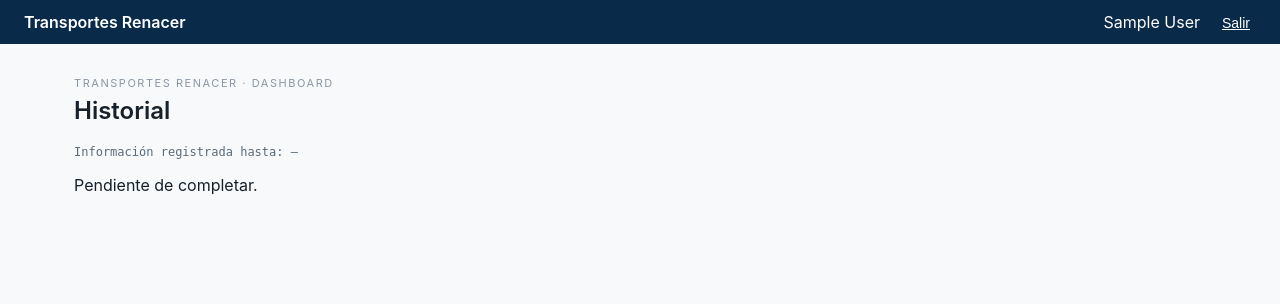
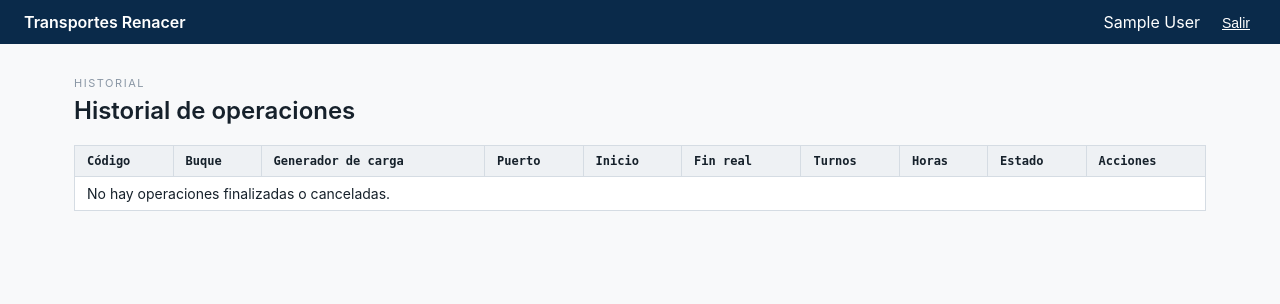
Before and after one commit to transporterenacer/transportes-renacer, a Django app: page /historial/ in a window 1280 px wide. Shown: the top 304 px of the page. Run offline with Django 5.2, Linux system fonts and the light colour scheme; a user stored in the database is signed in; tables that the repository leaves empty hold one stand-in row (values such as "Sample post"); some libraries are stand-ins or nearby versions.

Commit message:
feat(dashboard): historial de operaciones finalizadas y canceladas

```diff
--- a/apps/dashboard/views.py
+++ b/apps/dashboard/views.py
@@ -1,4 +1,5 @@
 from django.contrib.auth.decorators import login_required
+from django.db.models import Count, Q, Sum
 from django.http import JsonResponse
 from django.shortcuts import get_object_or_404, render
 from django.utils import timezone
@@ -78,11 +79,20 @@
 
 @login_required
 def dashboard_historial(request):
-    context = {
-        "operaciones": Operation.objects.filter(
+    operaciones = (
+        Operation.objects.filter(
             estado__in=[Operation.FINALIZADA, Operation.CANCELADA]
-        ).order_by("-fecha_inicio"),
-    }
+        )
+        .annotate(
+            num_turnos=Count("shifts", filter=Q(shifts__estado=Shift.REALIZADO)),
+            horas_totales=Sum(
+                "shifts__horas_trabajadas",
+                filter=Q(shifts__estado=Shift.REALIZADO),
+            ),
+        )
+        .order_by("-fecha_inicio")
+    )
+    context = {"operaciones": operaciones}
     return render(request, "dashboard/historial.html", context)
 
 
--- a/templates/dashboard/historial.html
+++ b/templates/dashboard/historial.html
@@ -1,8 +1,30 @@
 {% extends "base.html" %}
-{% block title %}Historial{% endblock %}
+{% block title %}Historial de operaciones{% endblock %}
 {% block content %}
-<p class="eyebrow">Transportes Renacer · Dashboard</p>
-<h1>Historial</h1>
-<p class="meta-update">Información registrada hasta: {{ ultima_actualizacion|date:"d/m/Y H:i"|default:"—" }}</p>
-<p>Pendiente de completar.</p>
+<p class="eyebrow">Historial</p>
+<h1>Historial de operaciones</h1>
+<table class="table">
+  <thead><tr><th>Código</th><th>Buque</th><th>Generador de carga</th><th>Puerto</th><th>Inicio</th><th>Fin real</th><th>Turnos</th><th>Horas</th><th>Estado</th><th>Acciones</th></tr></thead>
+  <tbody>
+  {% for op in operaciones %}
+    <tr>
+      <td>{{ op.codigo }}</td>
+      <td>{{ op.buque }}</td>
+      <td>{{ op.generador_de_carga }}</td>
+      <td>{{ op.puerto }}</td>
+      <td>{{ op.fecha_inicio|date:"d/m/Y" }}</td>
+      <td>{{ op.fecha_fin_real|date:"d/m/Y"|default:"—" }}</td>
+      <td>{{ op.num_turnos }}</td>
+      <td>{{ op.horas_totales|default:"0" }}</td>
+      <td>{{ op.get_estado_display }}</td>
+      <td>
+        <a href="{% url 'operaciones:detalle' op.pk %}">Detalle</a> ·
+        <a href="{% url 'dashboard:gantt' op.pk %}">Gantt</a>
+      </td>
+    </tr>
+  {% empty %}
+    <tr><td colspan="10">No hay operaciones finalizadas o canceladas.</td></tr>
+  {% endfor %}
+  </tbody>
+</table>
 {% endblock %}
```
Also changed, not shown: apps/dashboard/tests/test_historial.py (added, +41 -0 lines).
